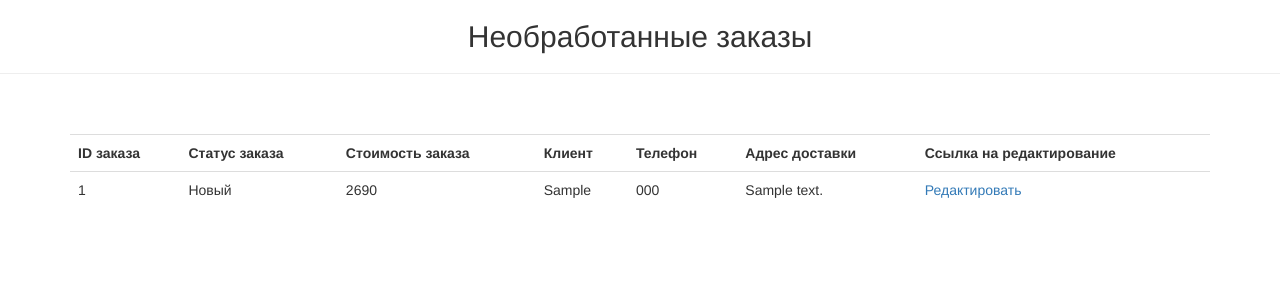
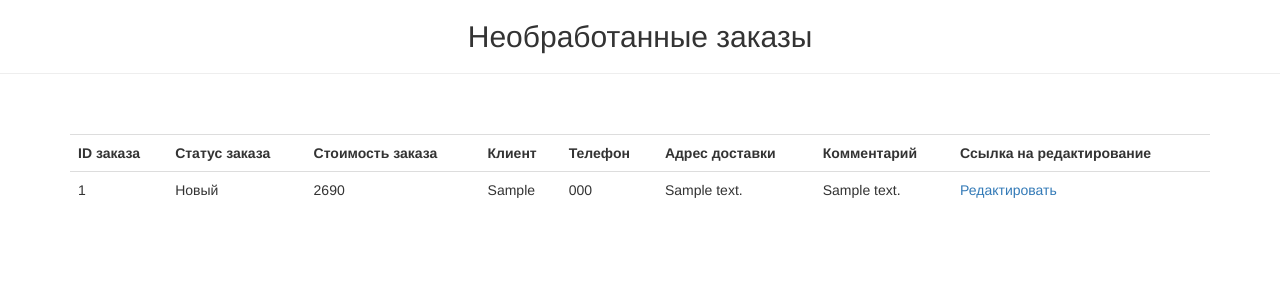
Before and after one commit to gennadis/burger-store, a Django app: page /manager/orders/ in a window 1280 px wide. Shown: the part 52-352 px from the top of the page. Run offline with Django 3.2, Linux system fonts and the light colour scheme; a user stored in the database is signed in; data comes from the database, SQL or seed files in the repository; tables that the repository leaves empty hold one stand-in row (values such as "Sample post"); some libraries are stand-ins or nearby versions.

Commit message:
Display `Order` comment to manager

```diff
--- a/restaurateur/templates/order_items.html
+++ b/restaurateur/templates/order_items.html
@@ -19,6 +19,7 @@
       <th>Клиент</th>
       <th>Телефон</th>
       <th>Адрес доставки</th>
+      <th>Комментарий</th>
       <th>Ссылка на редактирование</th>
     </tr>
 
@@ -30,6 +31,7 @@
       <td>{{ order.first_name }}</td>
       <td>{{ order.phone_number }}</td>
       <td>{{ order.address }}</td>
+      <td>{{ order.comment }}</td>
       <td><a
           href="{% url 'admin:foodcartapp_order_change' object_id=order.id %}?next={{ request.get_full_path|urlencode }}">Редактировать</a>
       </td>
```
